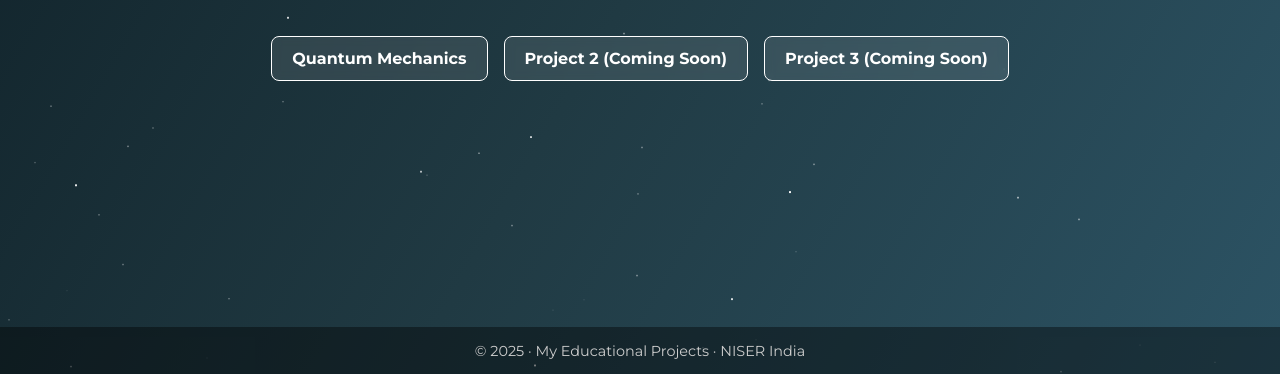
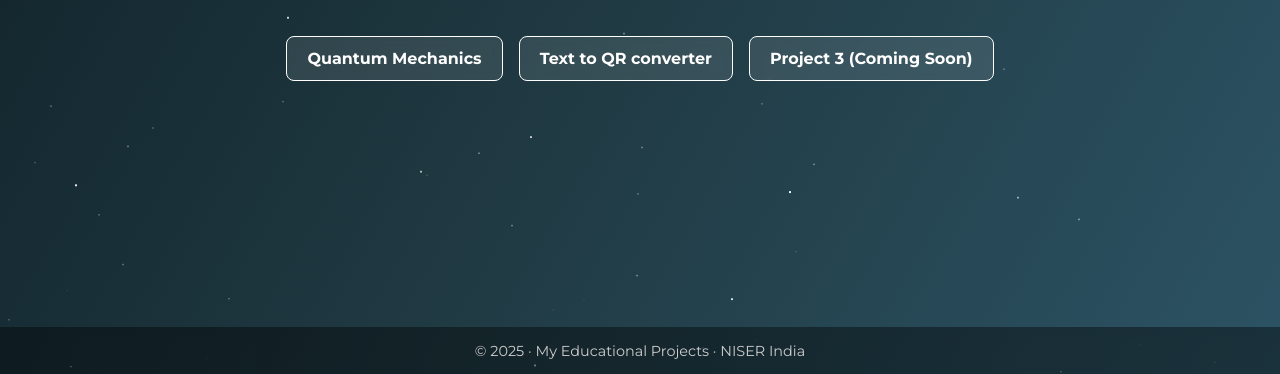
Before and after one commit to Skinny-Skin/Skinny-Skin.github.io, a plain HTML site: page index.html in a window 1280 px wide. Shown: the part 426-800 px from the top of the page. Drawn offline with Linux system fonts and the light colour scheme.

Commit message:
Update index.html

```diff
--- a/index.html
+++ b/index.html
@@ -126,7 +126,7 @@
     <p>Welcome! Choose a project below to explore interactive learning experiences created by me.</p>
     <div class="project-links">
       <a href="/QM/">Quantum Mechanics</a>
-      <a href="#">Project 2 (Coming Soon)</a>
+      <a href="/text-qr">Text to QR converter</a>
       <a href="#">Project 3 (Coming Soon)</a>
     </div>
   </section>
```
